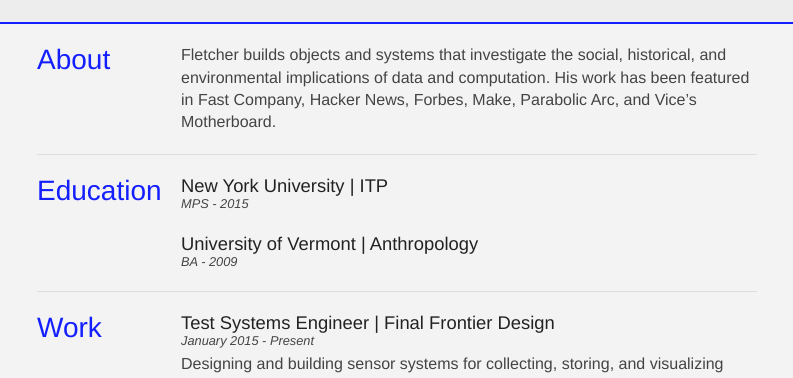
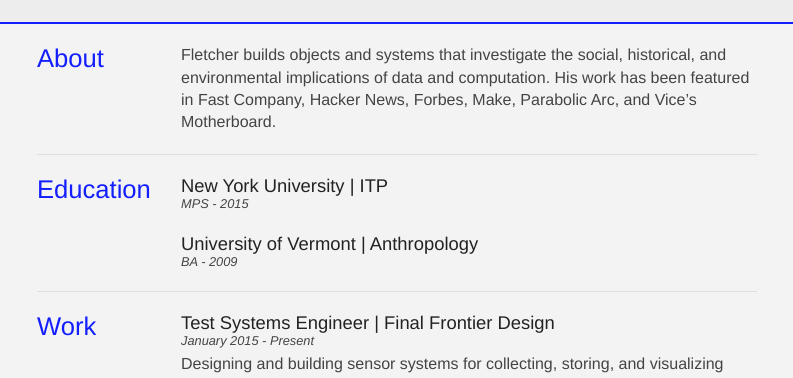
Before and after one commit to vwls/cv, a plain HTML site: page index.html in a window 1280 px wide. Shown: the part 153-531 px from the top of the page, without its empty margins (243-1036 px from the left). Drawn offline with Linux system fonts and the light colour scheme.

Commit message:
trying different font weights

```diff
--- a/index.html
+++ b/index.html
@@ -1,14 +1,14 @@
 <!DOCTYPE html>
 <html>
 <head>
-<title>Fletcher Bach - Curriculum Vitae</title>
+<title>Fletcher Bach - CV</title>
 
 <meta name="viewport" content="width=device-width"/>
 <meta name="description" content="Curriculum Vitae of Fletcher Bach."/>
 <meta charset="UTF-8">
 
 <link type="text/css" rel="stylesheet" href="style.css">
-<link href='http://fonts.googleapis.com/css?family=Rokkitt:400,700|Lato:400,300' rel='stylesheet' type='text/css'>
+<!-- <link href='http://fonts.googleapis.com/css?family=Rokkitt:400,700|Lato:400,300' rel='stylesheet' type='text/css'> -->
 
 <!--[if lt IE 9]>
 <script src="//html5shiv.googlecode.com/svn/trunk/html5.js"></script>
--- a/style.css
+++ b/style.css
@@ -118,7 +118,7 @@ section:last-child {
 .sectionTitle {
 	float: left;
 	width: 20%;
-	width: 15%;
+	width: 10%;
 }
 
 .sectionContent {
@@ -129,8 +129,8 @@ section:last-child {
 
 .sectionTitle h1 {
 	font-family:  Baskerville, Helvetica, Arial, sans-serif;
-	font-style: bold;
-	font-size: 1.75em;
+/*	font-weight: bold;
+*/	font-size: 1.6em;
 	color: #131FFF;
 }
 
```
